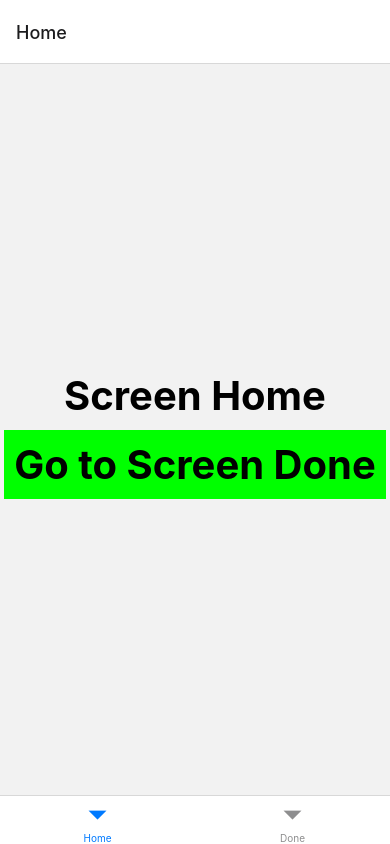
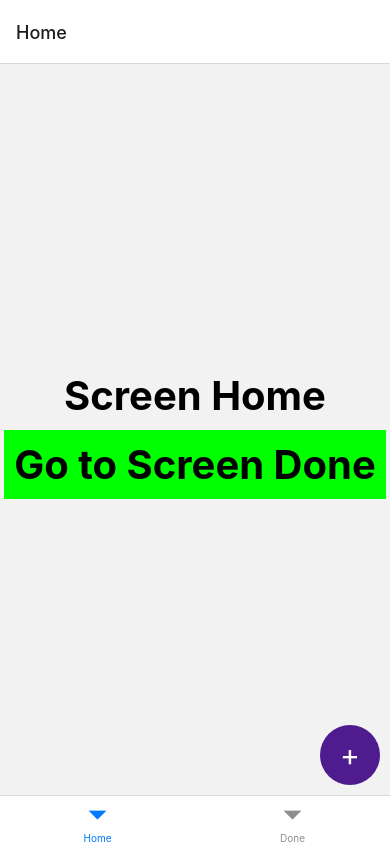
Before and after one commit to RozhinaNadya/todo-list, a React Native app: screen /Home in a window 390 px wide. Built offline with nearby package versions, Linux system fonts and the light colour scheme.

Commit message:
plus button

```diff
--- a/screens/Home.js
+++ b/screens/Home.js
@@ -12,7 +12,12 @@ export default function Home({ navigation }) {
         navigation.navigate('Done');
     }
 
+    const onPressNewTask = () => {
+        navigation.navigate('Done');
+    }
+
     return (
+        <View style={styles.container}>
         <View style={styles.body}>
             <Text style={styles.text}>
                 Screen Home
@@ -26,10 +31,22 @@ export default function Home({ navigation }) {
           </Text>
             </Pressable>
         </View>
+        <Pressable
+            onPress={onPressNewTask}
+            >
+                <View
+                style={styles.plusButton}>
+                    <Text style={styles.plusText}>+</Text>
+                </View>
+            </Pressable>
+        </View>
     )
 }
 
 const styles = StyleSheet.create({
+    container: {
+        flex: 1
+    },
     body: {
         flex: 1,
         justifyContent: 'center',
@@ -39,5 +56,20 @@ const styles = StyleSheet.create({
         fontSize: 40,
         fontWeight: 'bold',
         margin: 10,
+    },
+    plusButton: {
+        width: 60,
+        height: 60,
+        borderRadius: 30,
+        justifyContent: 'center',
+        alignItems: 'center',
+        position: 'absolute',
+        bottom: 10,
+        right: 10,
+        backgroundColor: '#4E1C8E'
+    },
+    plusText: {
+        fontSize: 30,
+        color: 'white'
     }
 })
```
